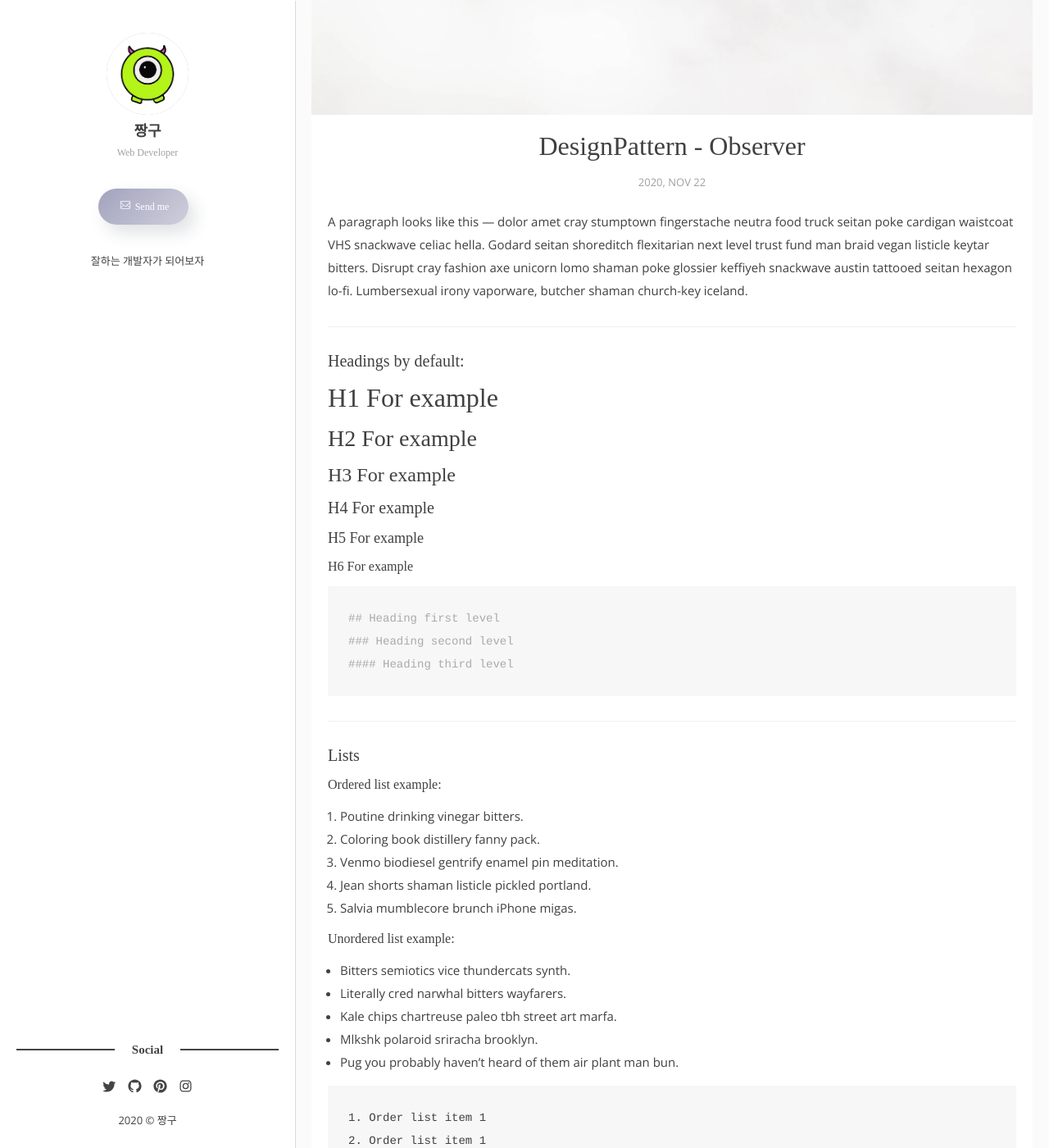
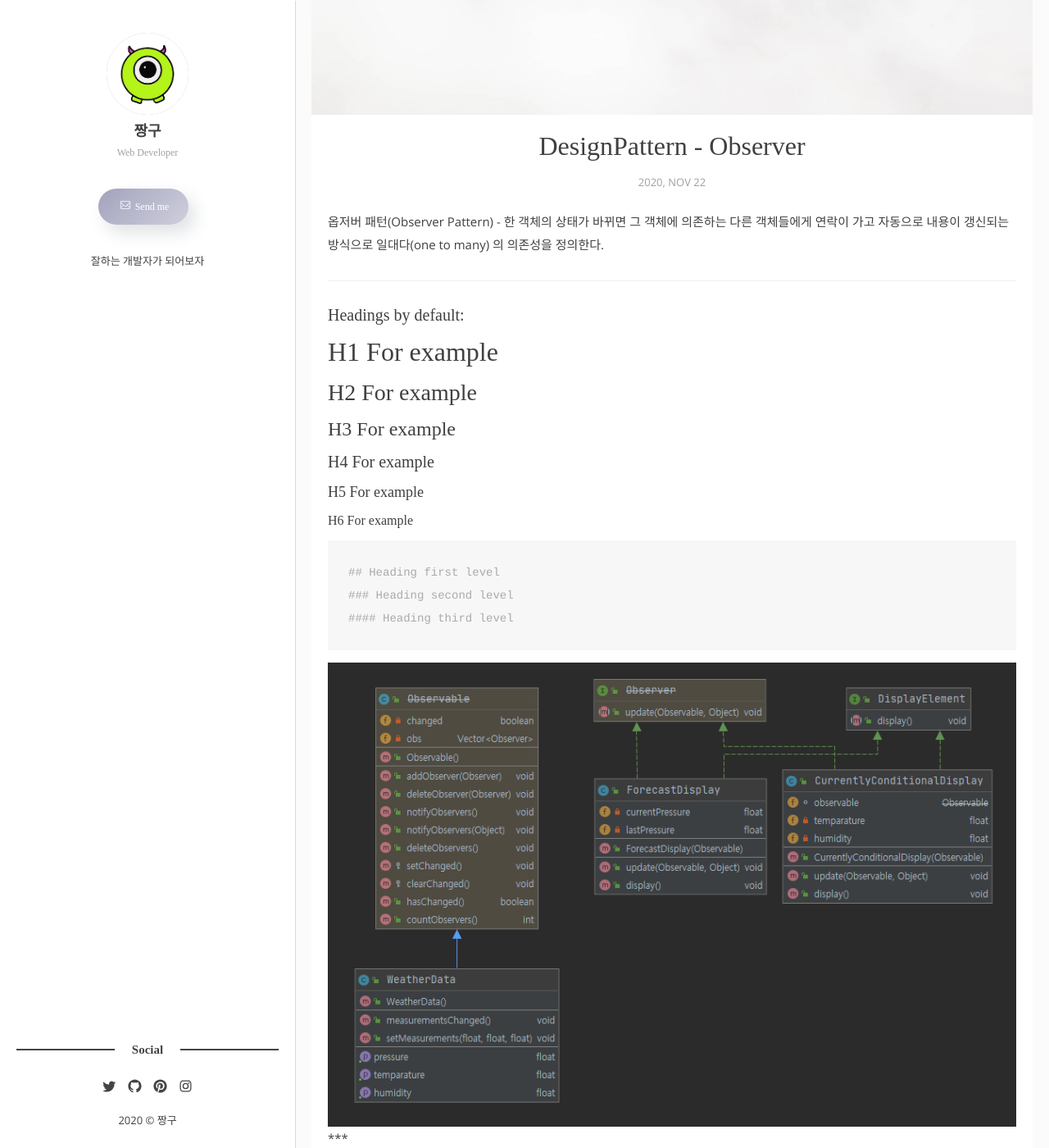
Before and after one commit to JJangu9870/JJangu9870.github.io, a Jekyll site: the page built from _posts/2020-11-22-DesignPattern-Observer.markdown, in a window 1280 px wide and 1400 px high, scrolled down 373 px. Shown: the whole window at 82% size. Built offline with Jekyll 4.4.1, drawn with Linux system fonts in a browser that asks for light colours; some web fonts are replaced; comment, search, counter and statistics services are not loaded.

Commit message:
1. 이미지 추가 테스트

```diff
--- a/_posts/2020-11-22-DesignPattern-Observer.markdown
+++ b/_posts/2020-11-22-DesignPattern-Observer.markdown
@@ -6,7 +6,7 @@ date: 2020-11-22 10:00:00 +0900
 tags:
 categories: DesignPattern
 ---
-A paragraph looks like this — dolor amet cray stumptown fingerstache neutra food truck seitan poke cardigan waistcoat VHS snackwave celiac hella. Godard seitan shoreditch flexitarian next level trust fund man braid vegan listicle keytar bitters. Disrupt cray fashion axe unicorn lomo shaman poke glossier keffiyeh snackwave austin tattooed seitan hexagon lo-fi. Lumbersexual irony vaporware, butcher shaman church-key iceland.
+옵저버 패턴(Observer Pattern) - 한 객체의 상태가 바뀌면 그 객체에 의존하는 다른 객체들에게 연락이 가고 자동으로 내용이 갱신되는 방식으로 일대다(one to many) 의 의존성을 정의한다.
 
 ***
 
@@ -25,6 +25,7 @@ A paragraph looks like this — dolor amet cray stumptown fingerstache neutra fo
 #### Heading third level
 {% endhighlight %}
 
+![]({{site.baseurl}}/images/ObserverPatten_diagram.png)
 ***
 
 #### Lists
```
Also changed, not shown: images/ObserverPatten_diagram.png (added).
